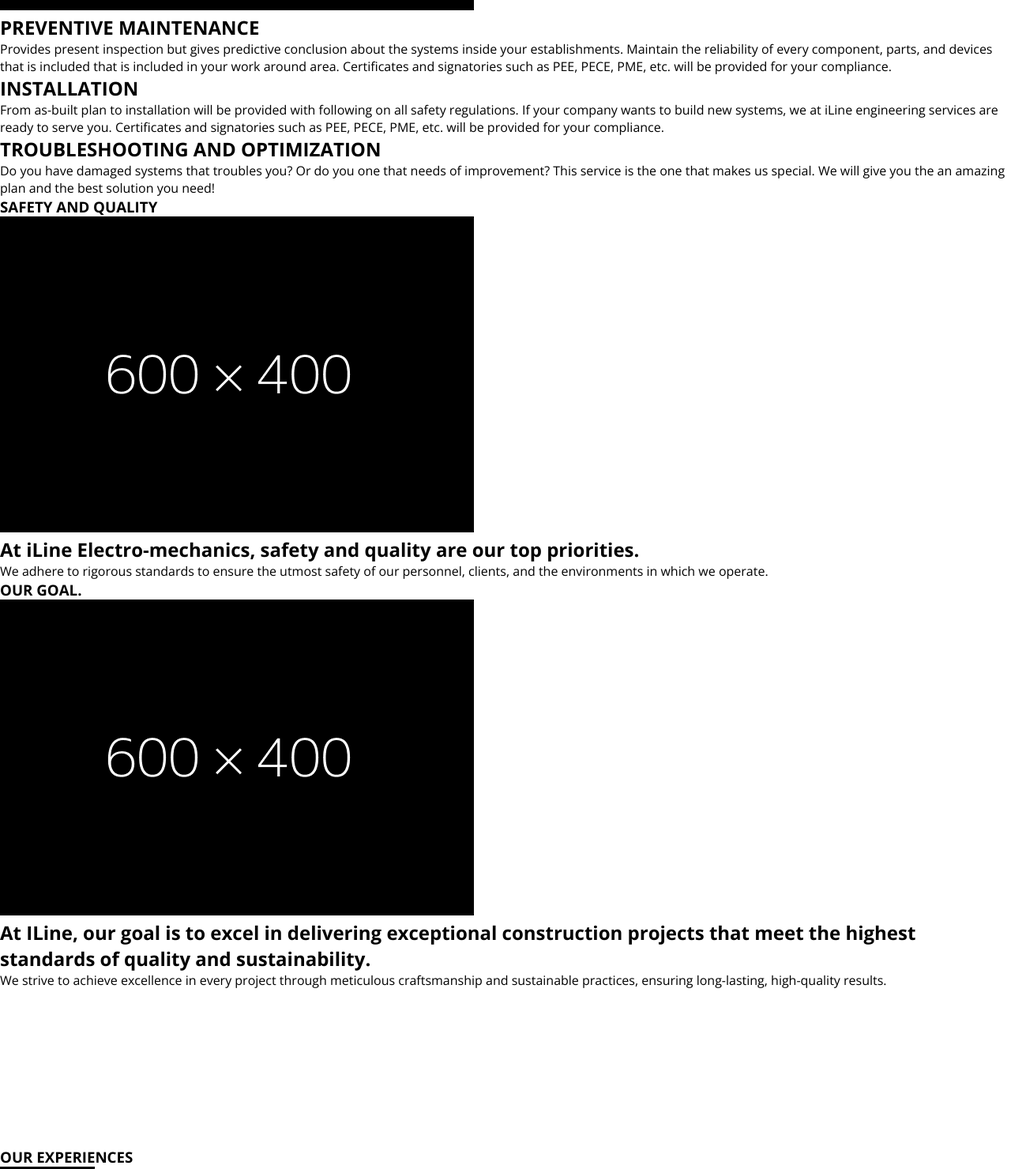
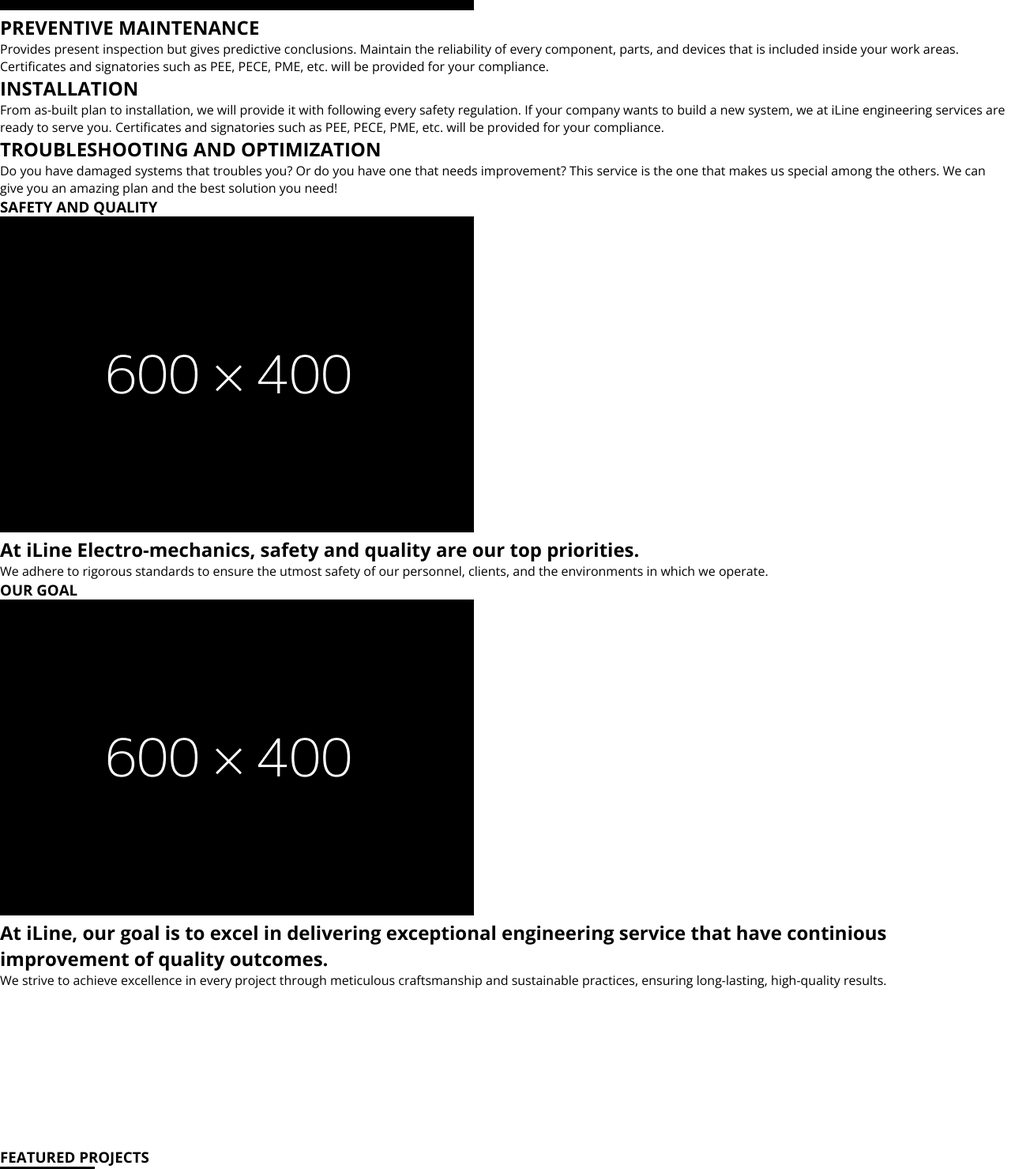
Before and after one commit to iline-engineering/Home, a website built with Vite: page index.html in a window 1280 px wide. Shown: the part 3940-5420 px from the top of the page at 79% size. Built offline with nearby package versions, Linux system fonts and the light colour scheme.

Commit message:
Update index.html

```diff
--- a/index.html
+++ b/index.html
@@ -40,7 +40,7 @@
           />
           <h1>SERVICES THAT MAKE DIFFERENCE</h1>
           <p>
-            We at iLine Engineering Services, where precision meets innovation in every project. We specialize in comprehensive preventive maintenance, installation and optimization in electrical system, mechanical system, fire protection system, cctv system, and computer network.
+            We at iLine Engineering Services, where precision meets innovation. We specialize in comprehensive preventive maintenance, installation and optimization in every systems including electrical, mechanical, fire protection, cctv, and computer network.
           </p>
         </section>
       </article>
@@ -57,19 +57,19 @@
             PREVENTIVE MAINTENANCE
           </h2>
           <p>
-            Provides present inspection but gives predictive conclusion about the systems inside your establishments. Maintain the reliability of every component, parts, and devices that is included that is included in your work around area. Certificates and signatories such as PEE, PECE, PME, etc. will be provided for your compliance.
+            Provides present inspection but gives predictive conclusions. Maintain the reliability of every component, parts, and devices that is included inside your work areas. Certificates and signatories such as PEE, PECE, PME, etc. will be provided for your compliance.
           </p>
           <h2>
             INSTALLATION
           </h2>
           <p>
-            From as-built plan to installation will be provided with following on all safety regulations. If your company wants to build new systems, we at iLine engineering services are ready to serve you. Certificates and signatories such as PEE, PECE, PME, etc. will be provided for your compliance.
+            From as-built plan to installation, we will provide it with following every safety regulation. If your company wants to build a new system, we at iLine engineering services are ready to serve you. Certificates and signatories such as PEE, PECE, PME, etc. will be provided for your compliance.
           </p>
           <h2>
             TROUBLESHOOTING AND OPTIMIZATION
           </h2>
           <p>
-            Do you have damaged systems that troubles you? Or do you one that needs of improvement? This service is the one that makes us special. We will give you the an amazing plan and the best solution you need!
+            Do you have damaged systems that troubles you? Or do you have one that needs improvement? This service is the one that makes us special among the others. We can give you an amazing plan and the best solution you need!
           </p>
         </section>
         <section id="vision" class="content-section vision-section">
@@ -83,12 +83,11 @@
           </p>
         </section>
         <section id="goal" class="content-section mission-section">
-          <h1>OUR GOAL.</h1>
+          <h1>OUR GOAL</h1>
           <img src="./images/600x400.png" alt="mission image" />
           <h2>
-            At ILine, our goal is to excel in delivering exceptional
-            construction projects that meet the highest standards of quality and
-            sustainability.
+            At iLine, our goal is to excel in delivering exceptional
+            engineering service that have continious improvement of quality outcomes.
           </h2>
           <p>
             We strive to achieve excellence in every project through meticulous
@@ -99,7 +98,7 @@
       </article>
       <article id="experience" class="experiences-article">
         <section class="experience-section">
-          <h1>OUR EXPERIENCES</h1>
+          <h1>FEATURED PROJECTS</h1>
           <div class="experience-slider">
             <div class="slider-item" style="--position: 1">
               <img src="./images/120x180.png" alt="" />
```
